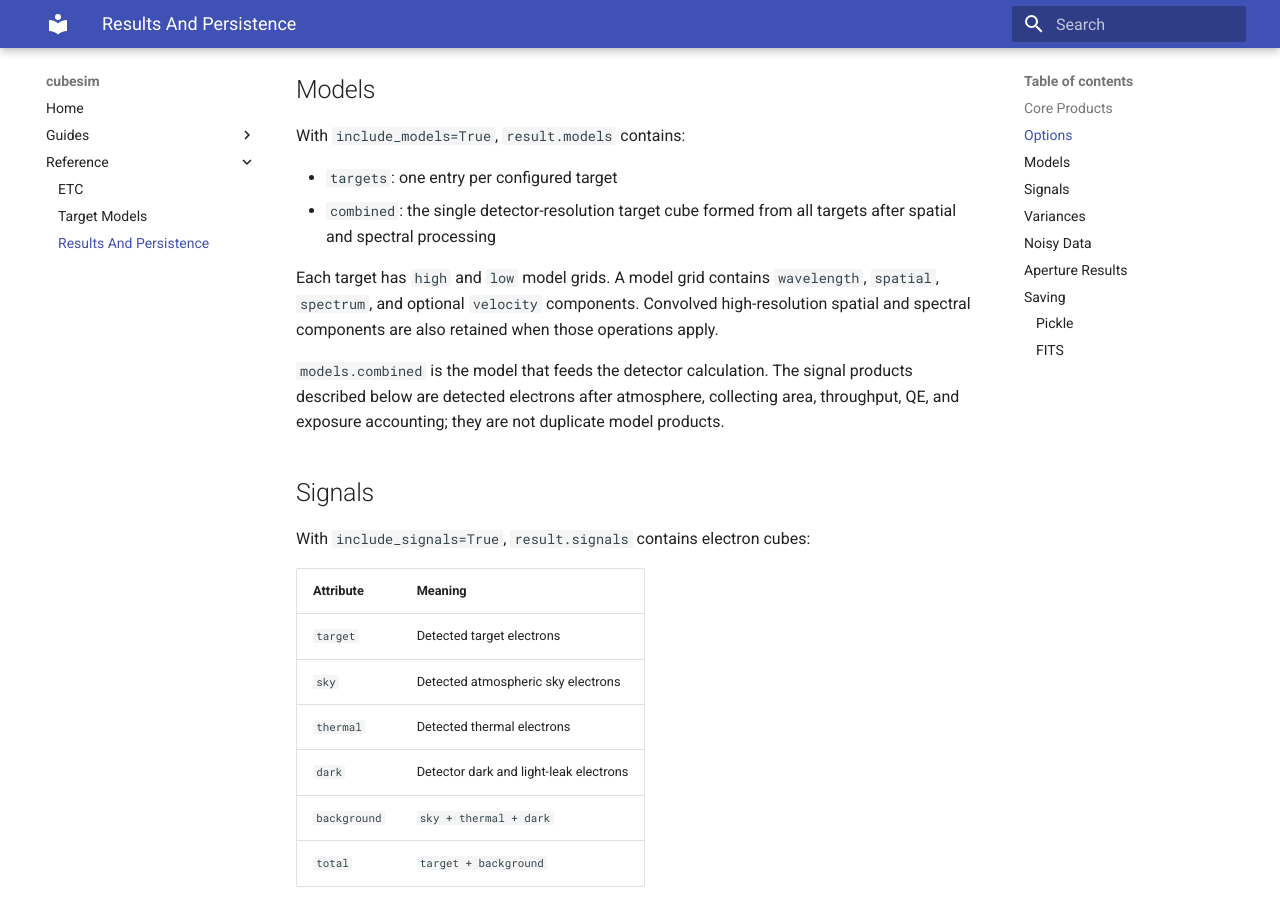
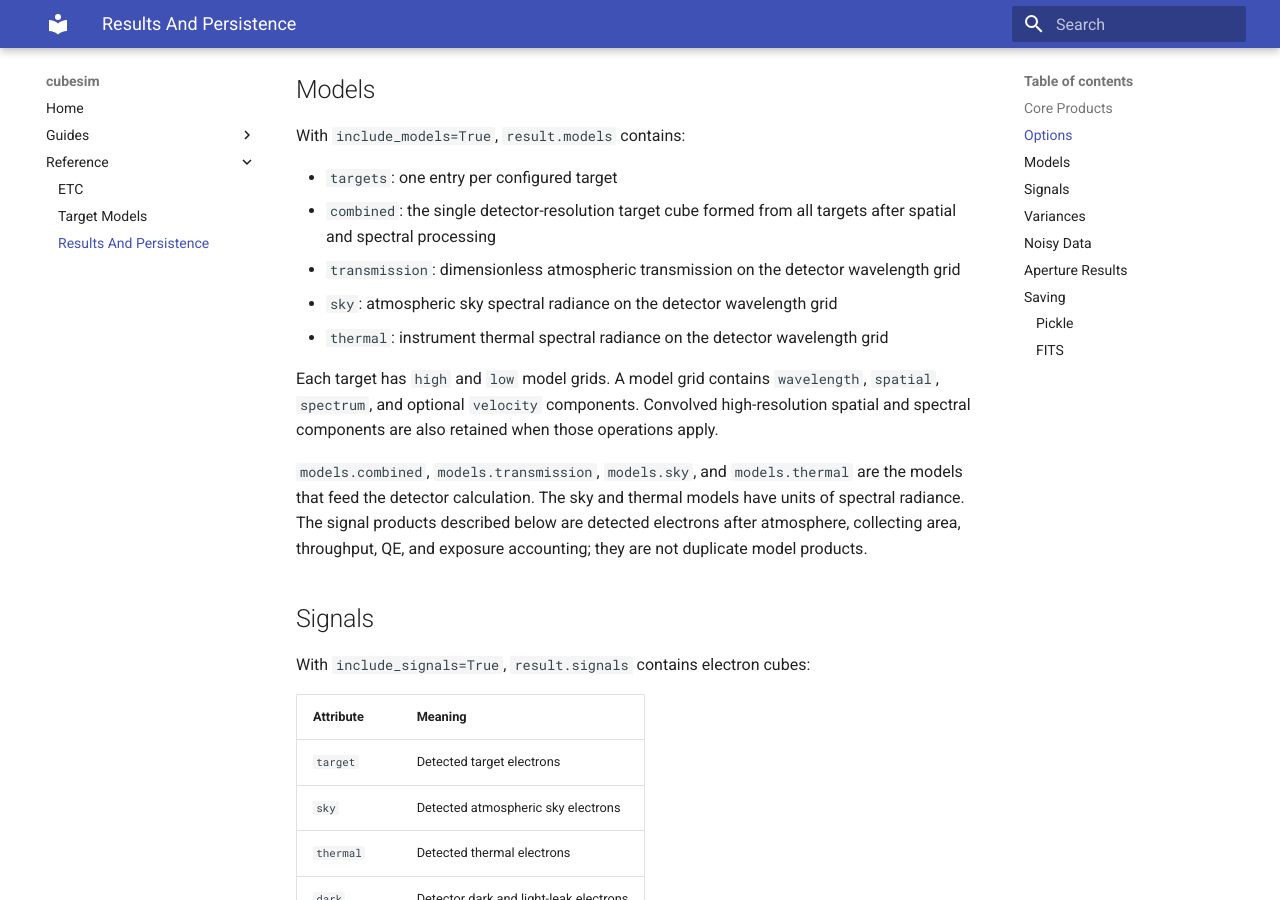
Before and after one commit to nvnunes/cubesim, an MkDocs documentation site: the page built from docs/reference/results.md, in a window 1280 px wide and 900 px high, scrolled down 1087 px. Built offline with MkDocs 1.6.1 and Material for MkDocs 9.7.7, drawn with Linux system fonts in a browser that asks for light colours; some of the changed text lies outside the part shown.

Commit message:
Expose detector input models in results

```diff
--- a/docs/reference/results.md
+++ b/docs/reference/results.md
@@ -41,16 +41,22 @@ With `include_models=True`, `result.models` contains:
 - `targets`: one entry per configured target
 - `combined`: the single detector-resolution target cube formed from all
   targets after spatial and spectral processing
+- `transmission`: dimensionless atmospheric transmission on the detector
+  wavelength grid
+- `sky`: atmospheric sky spectral radiance on the detector wavelength grid
+- `thermal`: instrument thermal spectral radiance on the detector wavelength
+  grid
 
 Each target has `high` and `low` model grids. A model grid contains
 `wavelength`, `spatial`, `spectrum`, and optional `velocity` components.
 Convolved high-resolution spatial and spectral components are also retained
 when those operations apply.
 
-`models.combined` is the model that feeds the detector calculation. The signal
-products described below are detected electrons after atmosphere, collecting
-area, throughput, QE, and exposure accounting; they are not duplicate model
-products.
+`models.combined`, `models.transmission`, `models.sky`, and `models.thermal`
+are the models that feed the detector calculation. The sky and thermal models
+have units of spectral radiance. The signal products described below are
+detected electrons after atmosphere, collecting area, throughput, QE, and
+exposure accounting; they are not duplicate model products.
 
 ## Signals
 
@@ -111,9 +117,9 @@ format as coupled to compatible Python, dependency, and CubeSim versions.
 
 `.fits`, `.fit`, and `.fts` store portable science datacubes and interpretive
 metadata. Every FITS result contains wavelength and S/N image extensions.
-Requested combined-model, signal, variance, and noisy-data cubes are included
-when present. Sky masks and aperture products are also included when
-configured.
+Requested combined-target, transmission, sky, thermal, signal, variance, and
+noisy-data products are included when present. Sky masks and aperture products
+are also included when configured.
 
 Image units are written in FITS metadata. Cube WCS uses celestial coordinates
 when `set_pointing(center=...)` supplied an absolute center and angular offsets
@@ -147,6 +153,9 @@ The image and table extension layout is:
 | `WAVELEN` | always | Detector wavelength coordinate |
 | `SNR` | always | Signal-to-noise cube |
 | `MODEL` | `include_models` | Combined detector-resolution target model |
+| `TRANSMIS` | `include_models` | Atmospheric transmission model |
+| `SKYMODEL` | `include_models` | Atmospheric sky spectral-radiance model |
+| `THERMAL` | `include_models` | Instrument thermal spectral-radiance model |
 | `SIGTARG` | `include_signals` | Target signal |
 | `SIGSKY` | `include_signals` | Atmospheric sky signal |
 | `SIGTHERM` | `include_signals` | Thermal signal |
```
Also changed, not shown: README.md (+2 -0 lines), docs/api.md (+3 -2 lines), 5 other files.
